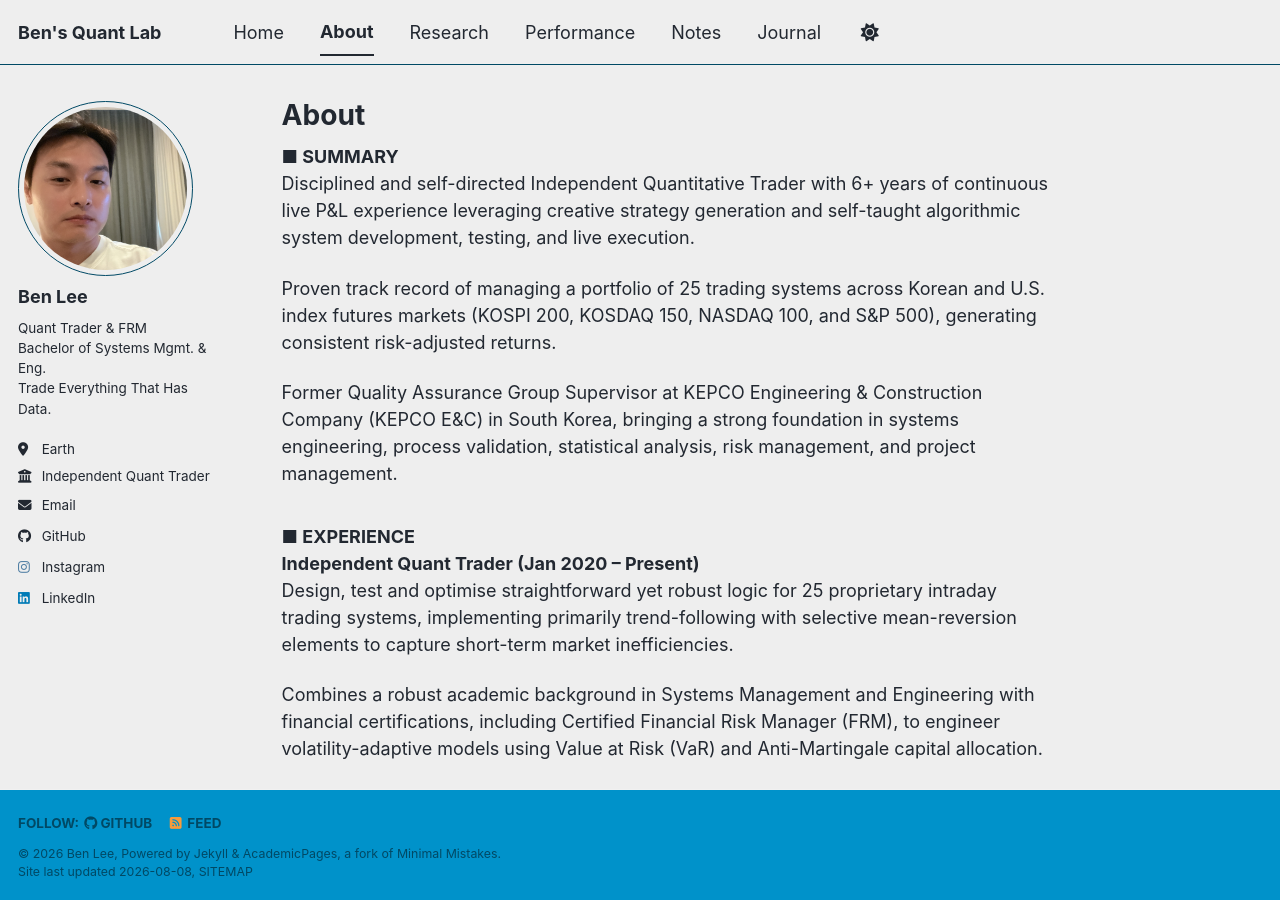
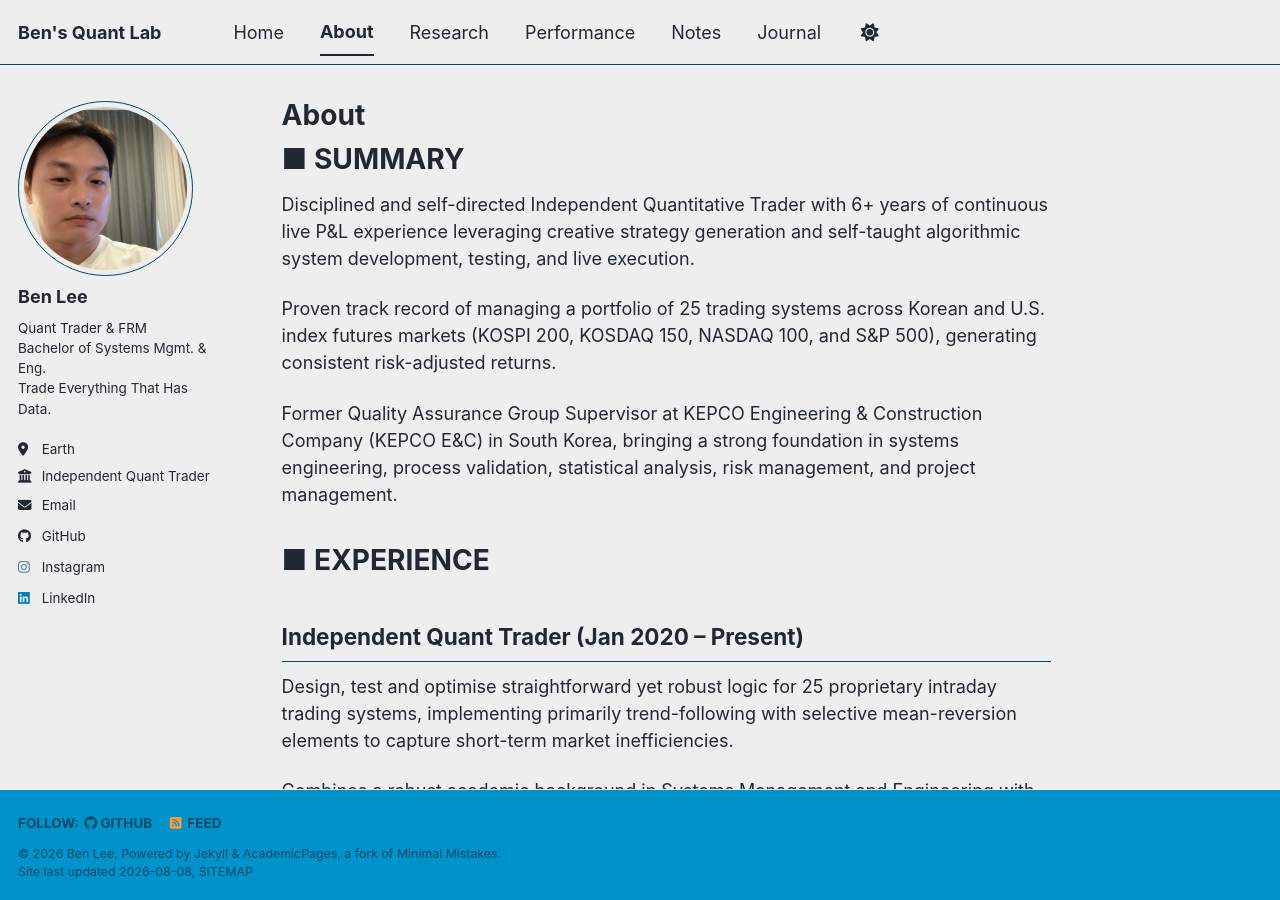
Before and after one commit to leebh1119/leebh1119.github.io, a Jekyll site: the page built from _pages/about.md, in a window 1280 px wide and 900 px high. Built offline with Jekyll 4.4.1, drawn with Linux system fonts in a browser that asks for light colours; a style sheet for code colours, icons or effects is not loaded.

```diff
--- a/_pages/about.md
+++ b/_pages/about.md
@@ -3,7 +3,7 @@ title: "About"
 permalink: /about/
 author_profile: true
 ---
-**■ SUMMARY**<br>
+# ■ SUMMARY<br>
   Disciplined and self-directed Independent Quantitative Trader with 6+ years of continuous live P&L experience leveraging creative strategy generation and self-taught algorithmic system development, testing, and live execution.
 
   Proven track record of managing a portfolio of 25 trading systems across Korean and U.S. index futures markets (KOSPI 200, KOSDAQ 150, NASDAQ 100, and S&P 500), generating consistent risk-adjusted returns.
@@ -12,8 +12,8 @@ author_profile: true
 
 <div style="margin-bottom: 2em;"></div>
 
-**■ EXPERIENCE**<br>
-**Independent Quant Trader (Jan 2020 – Present)**<br>
+# ■ EXPERIENCE<br>
+## Independent Quant Trader (Jan 2020 – Present)<br>
 Design, test and optimise straightforward yet robust logic for 25 proprietary intraday trading systems, implementing primarily trend-following with selective mean-reversion elements to capture short-term market inefficiencies.
 
 Combines a robust academic background in Systems Management and Engineering with financial certifications, including Certified Financial Risk Manager (FRM), to engineer volatility-adaptive models using Value at Risk (VaR) and Anti-Martingale capital allocation.
@@ -24,9 +24,9 @@ Researched and evaluated thousands of trading concepts, focusing on statistical
 
 <div style="margin-bottom: 2em;"></div>
 
-**Semi-Systematic Trader - Index ETF (2017 – 2020)**<br>
+## Semi-Systematic Trader - Index ETF (2017 – 2020)<br>
 Developed and tested Microsoft Excel-based models to generate trading signals for KOSPI/KOSDAQ 1x & 2x leveraged, and Inverse ETFs, executing trades manually with strict rule-based mechanical discipline.
 
 <div style="margin-bottom: 2em;"></div>
 
-**Stock Market Investment (2006 – 2017)**
+## Stock Market Investment (2006 – 2017)
```
